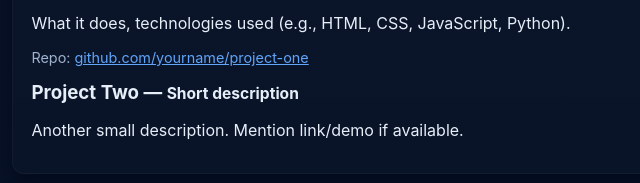
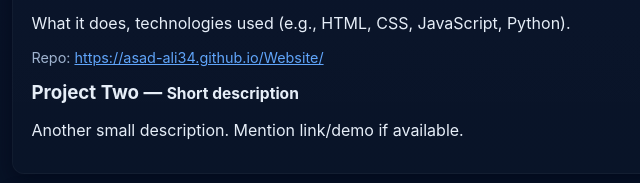
Before and after one commit to Asad-ali34/Website, a plain HTML site: page index.html in a window 1280 px wide. Shown: the part 617-800 px from the top of the page, 198-838 px from the left. Drawn offline with Linux system fonts and the light colour scheme.

Commit message:
Update index.html

```diff
--- a/index.html
+++ b/index.html
@@ -34,7 +34,7 @@
       <div class="project">
         <h3>Project One — <small>Short description</small></h3>
         <p>What it does, technologies used (e.g., HTML, CSS, JavaScript, Python).</p>
-        <p class="small">Repo: <a href="#" target="_blank">github.com/yourname/project-one</a></p>
+        <p class="small">Repo: <a href="#" target="_blank">https://asad-ali34.github.io/Website/</a></p>
       </div>
 
       <div class="project">
```
